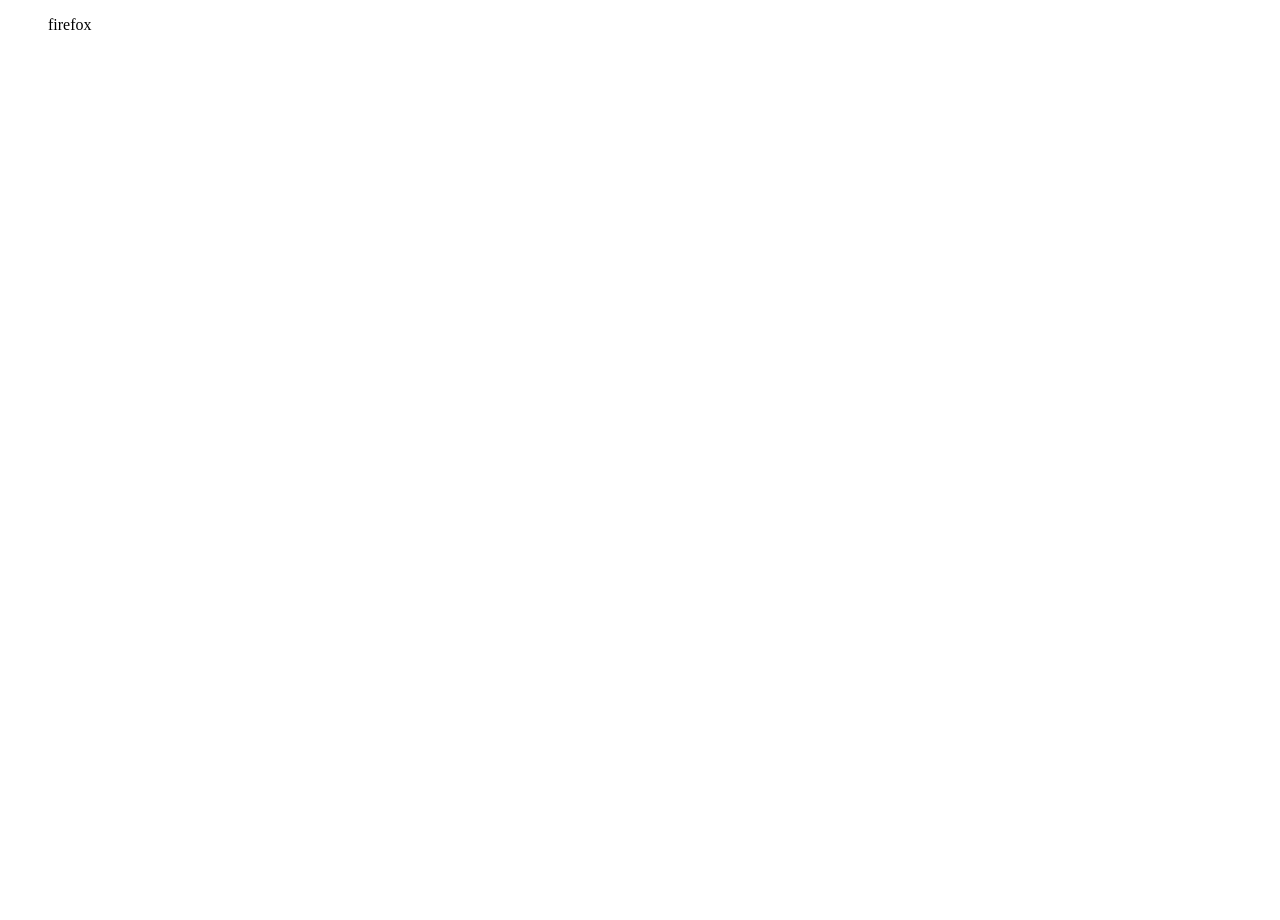
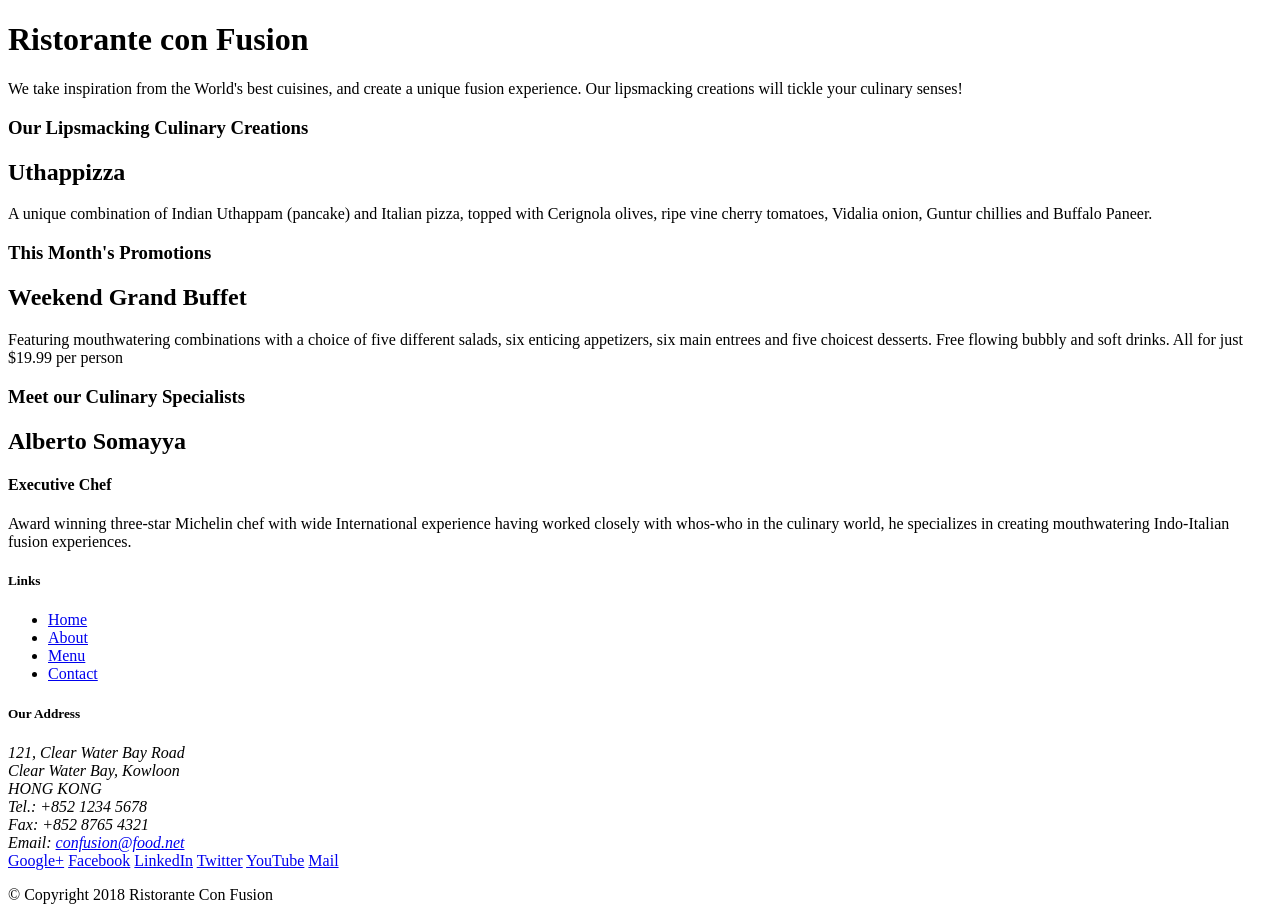
Before and after one commit to RitikBilala/git-test, a website: page index.html in a window 1280 px wide. Before the commit the page ends 800 px from the top, so only its background shows below. Drawn offline with Linux system fonts and the light colour scheme.

```diff
--- /dev/null
+++ b/gitpwd.txt
@@ -0,0 +1,2 @@
+RitikBilala:
+Ritik@604
--- a/index.html
+++ b/index.html
@@ -1,14 +1,101 @@
 <!DOCTYPE html>
-<html>
-  <head>
-    <meta charset="UTF-8">
-    <title>Purchase Order</title>
-  </head>
-  <body>
-  <cart id="cart">
-    <ol>
-      firefox
-    </ol>
-  </cart>
-  </body>
+<html lang="en">
+
+<head>
+    <title>Ristorante Con Fusion</title>
+</head>
+
+<body>
+
+    <header>
+        <div>
+            <div>
+                <div>
+                    <h1>Ristorante con Fusion</h1>
+                    <p>We take inspiration from the World's best cuisines, and create a unique fusion experience. Our lipsmacking creations will tickle your culinary senses!</p>
+                </div>
+                <div>
+                </div>
+            </div>
+        </div>
+    </header>
+
+    <div>
+        <div>
+            <div>
+                <h3>Our Lipsmacking Culinary Creations</h3>
+            </div>
+            <div>
+                <h2>Uthappizza</h2>
+                <p>A unique combination of Indian Uthappam (pancake) and Italian pizza, topped with Cerignola olives, ripe vine cherry tomatoes, Vidalia onion, Guntur chillies and Buffalo Paneer.</p>
+            </div>
+        </div>
+
+
+        <div>
+            <div>
+                <h3>This Month's Promotions</h3>
+            </div>
+            <div>
+                <h2>Weekend Grand Buffet</h2>
+                <p>Featuring mouthwatering combinations with a choice of five different salads, six enticing appetizers, six main entrees and five choicest desserts. Free flowing bubbly and soft drinks. All for just $19.99 per person </p>
+            </div>
+        </div>
+
+        <div>
+            <div>
+                <h3>Meet our Culinary Specialists</h3>
+            </div>
+            <div>
+                <h2>Alberto Somayya</h2>
+                <h4>Executive Chef</h4>
+                <p>Award winning three-star Michelin chef with wide International experience having worked closely with whos-who in the culinary world, he specializes in creating mouthwatering Indo-Italian fusion experiences. </p>
+            </div>
+        </div>
+    </div>
+
+    <footer>
+        <div>
+            <div>
+                <div>
+                    <h5>Links</h5>
+                    <ul>
+                        <li><a href="#">Home</a></li>
+                        <li><a href="#">About</a></li>
+                        <li><a href="#">Menu</a></li>
+                        <li><a href="#">Contact</a></li>
+                    </ul>
+                </div>
+                <div>
+                    <h5>Our Address</h5>
+                    <address>
+		              121, Clear Water Bay Road<br>
+		              Clear Water Bay, Kowloon<br>
+		              HONG KONG<br>
+		              Tel.: +852 1234 5678<br>
+		              Fax: +852 8765 4321<br>
+		              Email: <a href="mailto:confusion@food.net">confusion@food.net</a>
+		           </address>
+                </div>
+                <div>
+                    <div>
+                        <a href="http://google.com/+">Google+</a>
+                        <a href="http://www.facebook.com/profile.php?id=">Facebook</a>
+                        <a href="http://www.linkedin.com/in/">LinkedIn</a>
+                        <a href="http://twitter.com/">Twitter</a>
+                        <a href="http://youtube.com/">YouTube</a>
+                        <a href="mailto:">Mail</a>
+                    </div>
+                </div>
+           </div>
+           <div>
+                <div>
+                    <p>© Copyright 2018 Ristorante Con Fusion</p>
+                </div>
+           </div>
+        </div>
+    </footer>
+
+</body>
+
 </html>
```
Also changed, not shown: package.json (+9 -11 lines).
